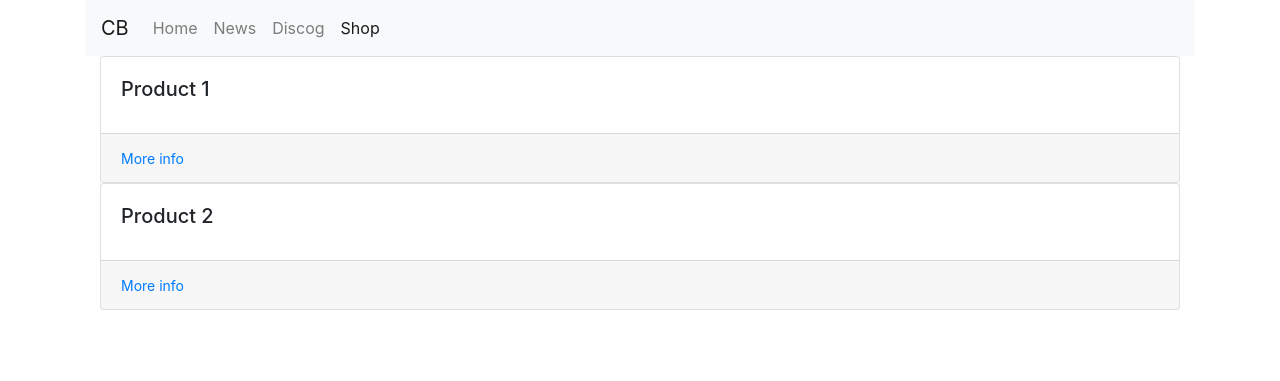
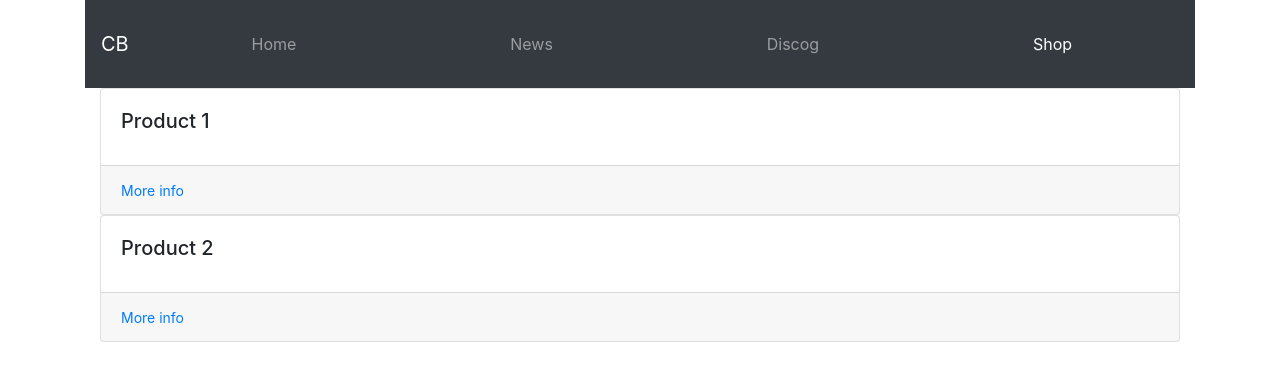
Before and after one commit to pj-simpson/band-saas, a Django app: page /shop/ in a window 1280 px wide. Shown: the top 381 px of the page. Run offline with Django 3.2, Linux system fonts and the light colour scheme; data comes from the database, SQL or seed files in the repository; data that the repository does not hold is empty; parts of the project's set-up code (start-up, migrations or seed data) failed here and were passed over; some libraries are stand-ins or nearby versions.

Commit message:
styling the news app

```diff
--- a/circuit_breaker/settings.py
+++ b/circuit_breaker/settings.py
@@ -42,6 +42,7 @@ INSTALLED_APPS = [
 
     "ckeditor",
     "ckeditor_uploader",
+    'sorl.thumbnail',
 
     'discogs',
     'shop',
--- a/requirements.txt
+++ b/requirements.txt
@@ -10,5 +10,6 @@ Pillow==7.0.0
 pytz==2021.1
 requests==2.25.1
 selenium==3.141.0
+sorl-thumbnail==12.7.0
 sqlparse==0.4.1
 urllib3==1.26.3
--- a/templates/_base.html
+++ b/templates/_base.html
@@ -9,20 +9,22 @@
     <title>{% block title %}Circuit Breaker{% endblock title %}</title>
     <link rel="stylesheet "href="{% static 'bootstrap/css/bootstrap.min.css' %}"/>
     <link rel="stylesheet "href="{% static 'css/base.css' %}"/>
+    <link rel="preconnect" href="https://fonts.gstatic.com">
+    <link href="https://fonts.googleapis.com/css2?family=Chakra+Petch:wght@300&display=swap" rel="stylesheet">
 </head>
 <body>
-  <div class="container">
+  <div class="container main-container">
 
   <!-- Nav bar start -->
 
-  <nav class="navbar navbar-expand-lg navbar-light bg-light">
+  <nav class="navbar navbar-expand-lg navbar-dark bg-dark py-4">
   <a class="navbar-brand" href="/">CB</a>
   <button class="navbar-toggler" type="button" data-toggle="collapse" data-target="#navbarSupportedContent" aria-controls="navbarSupportedContent" aria-expanded="false" aria-label="Toggle navigation">
     <span class="navbar-toggler-icon"></span>
   </button>
 
-  <div class="collapse navbar-collapse" id="navbarSupportedContent">
-    <ul class="navbar-nav mr-auto">
+  <div class="collapse navbar-collapse navbar-dark bg-dark " id="navbarSupportedContent">
+    <ul class="navbar-nav mr-auto nav-fill w-100">
         <li class="nav-item {% if nav == 'home' %}active{% endif %}">
             <a class="nav-link" href="{% url 'home' %}">Home</a>
         </li>
--- a/templates/discogs/discography.html
+++ b/templates/discogs/discography.html
@@ -4,6 +4,7 @@
 
 {% block content %}
 
+    <div class="container" id="discography-container">
         <!-- Release Table Start -->
 
         <table class="table table-bordered" id="discog_table">
@@ -26,5 +27,5 @@
         </table>
 
         <!-- Release Table End -->
-
+    </div>
 {% endblock content %}
--- a/templates/shop/basket_detail.html
+++ b/templates/shop/basket_detail.html
@@ -3,6 +3,8 @@
 {% block title %}Basket{% endblock title %}
 
 {% block content %}
+
+    <div class="container" id="basket-detail-container">
 
   <h1>Your Shopping Basket</h1>
 
@@ -57,4 +59,6 @@
 
     <a href="{% url "order_form" %}" id="checkout-link">Checkout</a>
 
+    </div>
+
 {% endblock %}
--- a/templates/shop/shop_home.html
+++ b/templates/shop/shop_home.html
@@ -13,7 +13,7 @@
 
     {% for product in products %}
 
-        <div class="card">
+        <div class="card" id="product-card-item">
             <div class="card-body">
                 <h5 class="card-title">{{ product.name }}</h5>
             </div>
```
Also changed, not shown: templates/news/news_feed.html (+33 -6 lines), templates/news/news_item.html (+30 -1 lines). Lines whose indentation alone changed are shown as unchanged.
